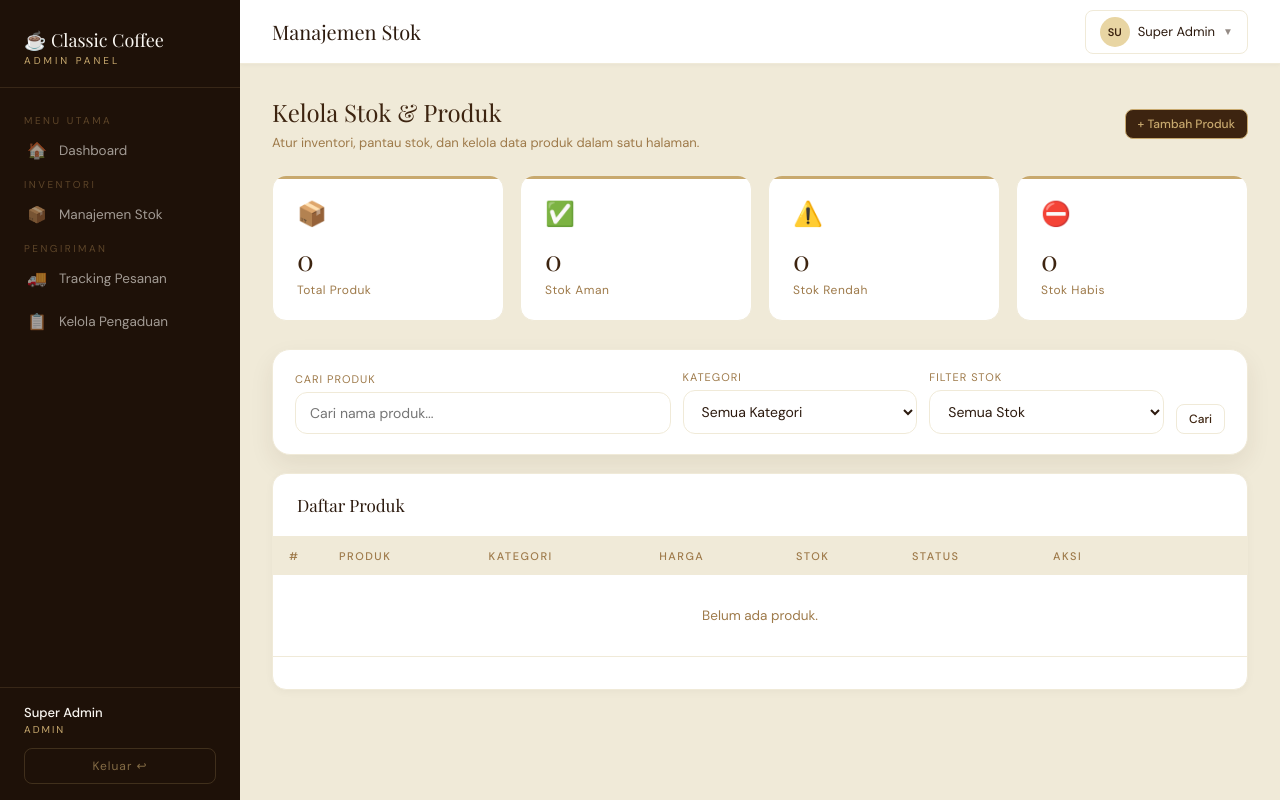
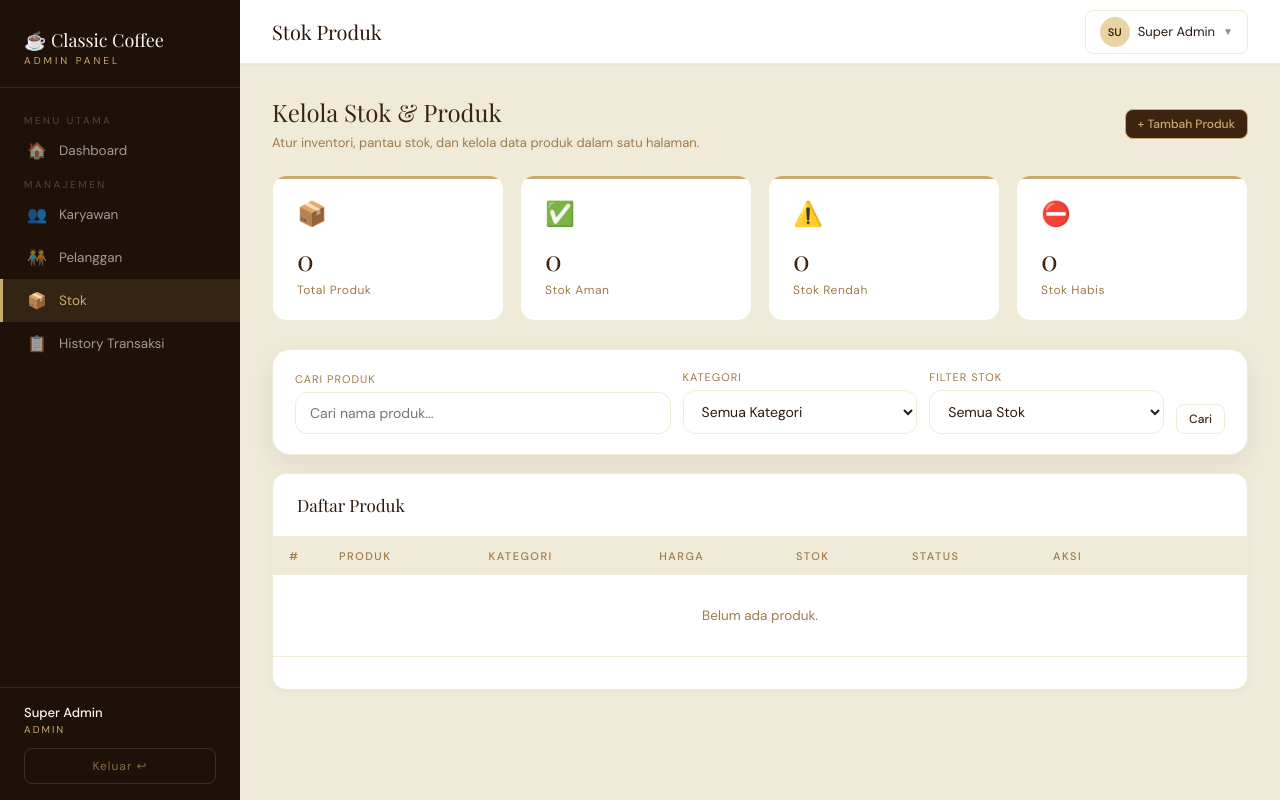
Before and after one commit to LeeDohyun404/skripsi-laravel-midtrans-rajaongkir-classic-coffee-789-app, a Laravel app: page /admin/stok in a window 1280 px wide. Run offline with Laravel 12, Linux system fonts and the light colour scheme; a user stored in the database is signed in; data comes from the database, SQL or seed files in the repository; data that the repository does not hold is empty; parts of the project's set-up code (start-up, migrations or seed data) failed here and were passed over.

Commit message:
Fix navigasi sidebar admin/stok dan izinkan admin akses operator/kasir di RoleKaryawan

```diff
--- a/app/Http/Middleware/RoleKaryawan.php
+++ b/app/Http/Middleware/RoleKaryawan.php
@@ -8,11 +8,27 @@ use Illuminate\Support\Facades\Auth;
 
 class RoleKaryawan
 {
-    public function handle(Request $request, Closure $next, string $role)
+    public function handle(Request $request, Closure $next, ...$roles)
     {
         $user = Auth::guard('karyawan')->user();
 
-        if (!$user || $user->peran !== $role) {
+        if (!$user) {
+            return redirect()->route('staff.login')
+                ->with('error', 'Silakan login terlebih dahulu.');
+        }
+
+        // Admin memiliki akses penuh ke seluruh fitur karyawan (operator, kasir, dll)
+        if ($user->peran === 'admin') {
+            return $next($request);
+        }
+
+        // Cek apakah peran user ada di daftar roles yang diizinkan
+        $allowedRoles = [];
+        foreach ($roles as $role) {
+            $allowedRoles = array_merge($allowedRoles, explode(',', $role));
+        }
+
+        if (!in_array($user->peran, $allowedRoles)) {
             return redirect()->route('staff.login')
                 ->with('error', 'Akses ditolak!');
         }
--- a/resources/views/admin/stok.blade.php
+++ b/resources/views/admin/stok.blade.php
@@ -1,23 +1,26 @@
 @extends('layouts.karyawan')
 
-@section('title', 'Dashboard Operator')
-@section('page-title', 'Manajemen Stok')
+@section('title', 'Manajemen Stok - Admin')
+@section('page-title', 'Stok Produk')
 
 @section('sidebar-nav')
     <span class="nav-section-label">Menu Utama</span>
-    <a href="{{ route('operator.dashboard') }}" class="nav-item {{ request()->routeIs('operator.dashboard') ? 'active' : '' }}">
+    <a href="{{ route('admin.dashboard') }}" class="nav-item {{ request()->routeIs('admin.dashboard') ? 'active' : '' }}">
         <span class="nav-icon">🏠</span> Dashboard
     </a>
-    <span class="nav-section-label">Inventori</span>
-    <a href="{{ route('operator.stok') }}" class="nav-item {{ request()->routeIs('operator.stok') ? 'active' : '' }}">
-        <span class="nav-icon">📦</span> Manajemen Stok
+
+    <span class="nav-section-label">Manajemen</span>
+    <a href="{{ route('admin.karyawan.index') }}" class="nav-item {{ request()->routeIs('admin.karyawan.*') ? 'active' : '' }}">
+        <span class="nav-icon">👥</span> Karyawan
     </a>
-    <span class="nav-section-label">Pengiriman</span>
-    <a href="{{ route('operator.tracking') }}" class="nav-item {{ request()->routeIs('operator.tracking') ? 'active' : '' }}">
-        <span class="nav-icon">🚚</span> Tracking Pesanan
+    <a href="{{ route('admin.pelanggan') }}" class="nav-item {{ request()->routeIs('admin.pelanggan') ? 'active' : '' }}">
+        <span class="nav-icon">🧑‍🤝‍🧑</span> Pelanggan
     </a>
-    <a href="{{ route('operator.pengaduan') }}" class="nav-item {{ request()->routeIs('operator.pengaduan*') ? 'active' : '' }}">
-        <span class="nav-icon">📋</span> Kelola Pengaduan
+    <a href="{{ route('admin.stok') }}" class="nav-item {{ request()->routeIs('admin.stok') ? 'active' : '' }}">
+        <span class="nav-icon">📦</span> Stok
+    </a>
+    <a href="{{ route('admin.history') }}" class="nav-item {{ request()->routeIs('admin.history') ? 'active' : '' }}">
+        <span class="nav-icon">📋</span> History Transaksi
     </a>
 @endsection
 
```
